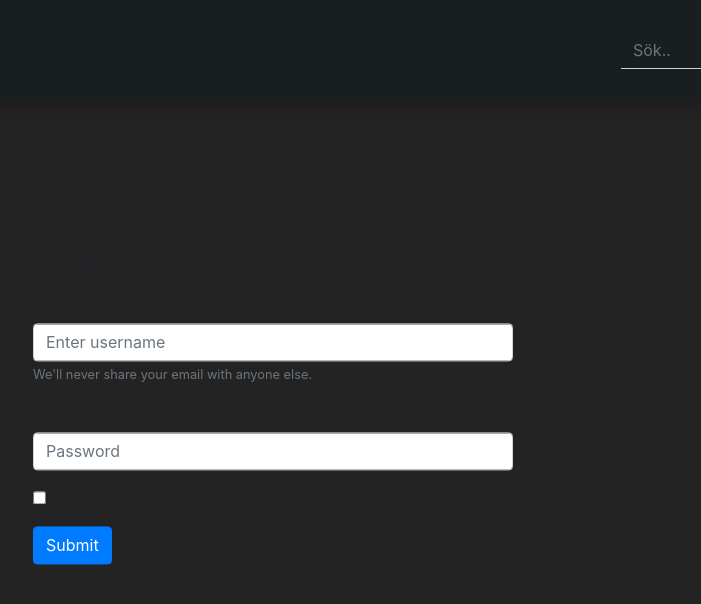
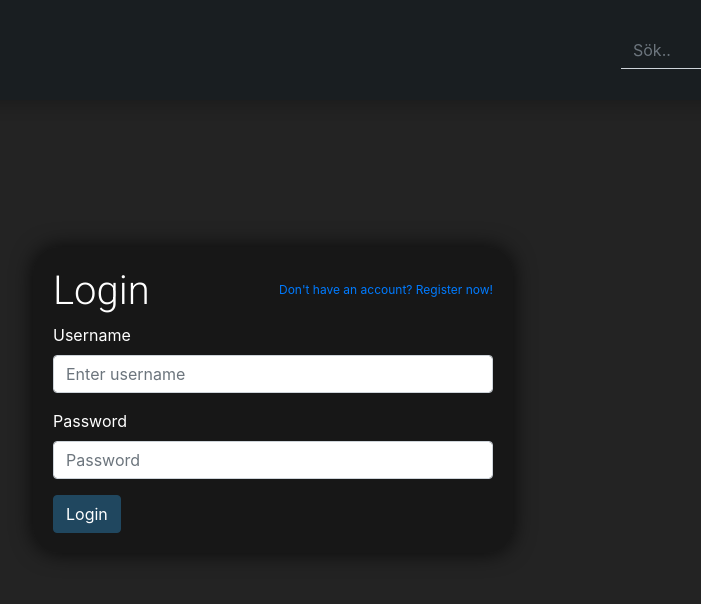
Before and after one commit to GustavPS/Dose, a Next.js app: page /login in a window 1280 px wide. Shown: the top 604 px of the page, without its empty margins (367-1068 px from the left). Built offline with nearby package versions, Linux system fonts and the light colour scheme.

Commit message:
Redesigned Login and register page

```diff
--- a/pages/login.js
+++ b/pages/login.js
@@ -1,4 +1,5 @@
 import Head from 'next/head'
+import Link from 'next/link';
 import Layout from '../components/layout'
 import LoginStyle from '../styles/login.module.css';
 import { Form, Button } from 'react-bootstrap';
@@ -17,7 +18,8 @@ export default class Login extends React.Component {
     this.login = this.login.bind(this);
 }
 
-login() {
+login(e) {
+  e.preventDefault();
     fetch('/api/auth/login', {
         method: 'POST',
         headers: {
@@ -41,34 +43,34 @@ login() {
 
   render() {
     return (
-      <Layout home>
+      <Layout home relative>
         <Head>
           <title>Login</title>
         </Head>
 
+        <div className={LoginStyle.container}>
         <div className={LoginStyle.loginForm}>
             <h1>Login</h1>
-            <Form>
+            <Link href="/register"><a className={LoginStyle.registerLink}>Don't have an account? Register now!</a></Link>
+            <div style={{clear: 'both'}}></div>
+            <Form onSubmit={this.login}>
           <Form.Group controlId="formBasicUsername">
-              <Form.Label>Email address</Form.Label>
+              <Form.Label>Username</Form.Label>
               <Form.Control type="text" placeholder="Enter username" onChange={(e) => this.setState({username: e.target.value})}/>
-              <Form.Text className="text-muted">
-              We'll never share your email with anyone else.
-              </Form.Text>
           </Form.Group>
 
           <Form.Group controlId="formBasicPassword">
               <Form.Label>Password</Form.Label>
               <Form.Control type="password" placeholder="Password" onChange={(e) => this.setState({password: e.target.value})}/>
           </Form.Group>
-          <Form.Group controlId="formBasicCheckbox">
-              <Form.Check type="checkbox" label="Check me out" />
-          </Form.Group>
           <Button variant="primary" onClick={this.login}>
-              Submit
+              Login
           </Button>
+          <input type="submit" style={{display: 'none'}} />
       </Form>
         </div>
+        </div>
+
       </Layout>
     )
   }
--- a/styles/login.module.css
+++ b/styles/login.module.css
@@ -1,8 +1,33 @@
 .loginForm {
-    position: absolute;
-    top: 50%;
-    left: 50%;
-    transform: translate(-50%, -50%);
-    display: table;
     width: 30rem;
+    background-color: #151515d1;
+    color: white;
+    padding: 20px;
+    border-radius: 26px;
+    -webkit-box-shadow: 0px 0px 21px 0px rgba(0,0,0,0.75);
+    -moz-box-shadow: 0px 0px 21px 0px rgba(0,0,0,0.75);
+    box-shadow: 0px 0px 21px 0px rgba(0,0,0,0.75);
 }
+
+.container {
+    position: relative;
+    justify-content: center;
+    align-items: center;
+    height: 75vh;
+    display: flex;
+}
+
+.loginForm button {
+    background-color: #20475f !important;
+    border-color: #20475f !important;
+}
+
+.loginForm h1 {
+    float: left;
+}
+
+.registerLink {
+    float: right;
+    line-height: 45px;
+    font-size: 12px;
+}
```
Also changed, not shown: pages/register.js (+11 -5 lines).
